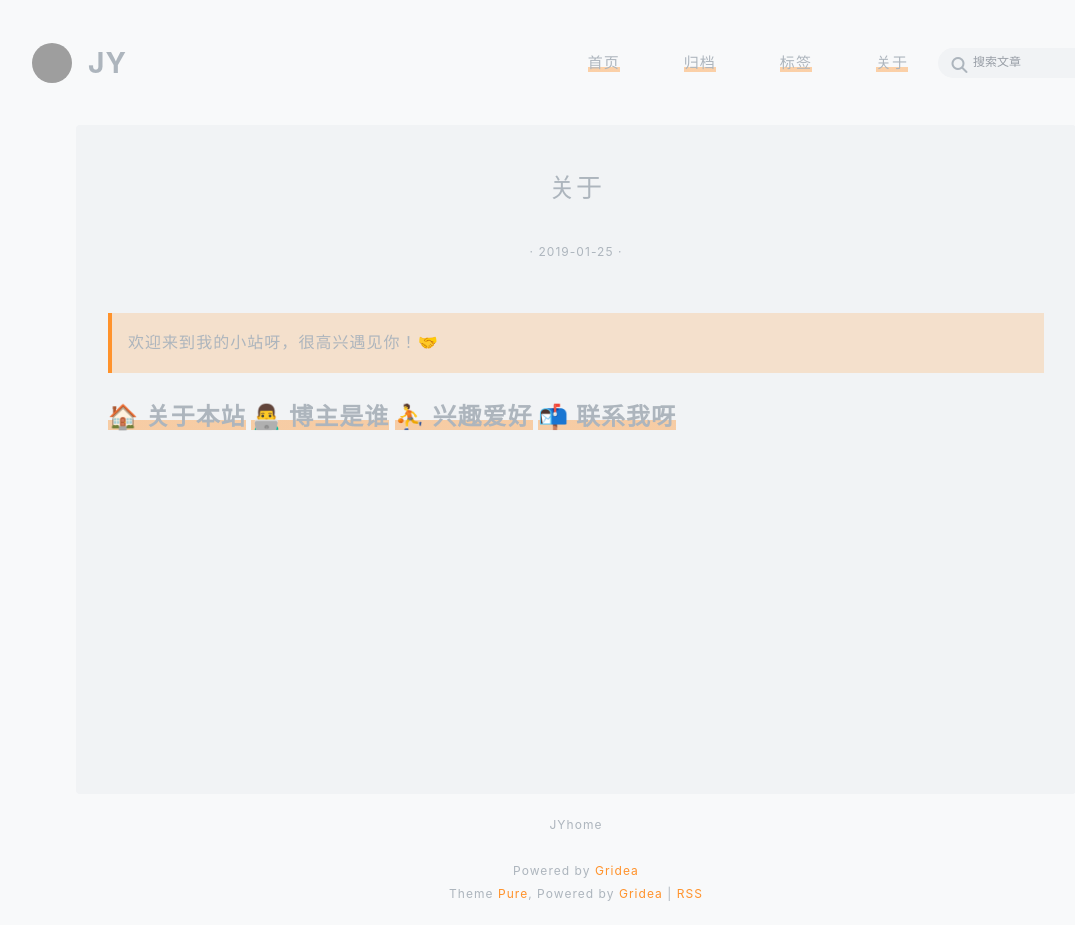
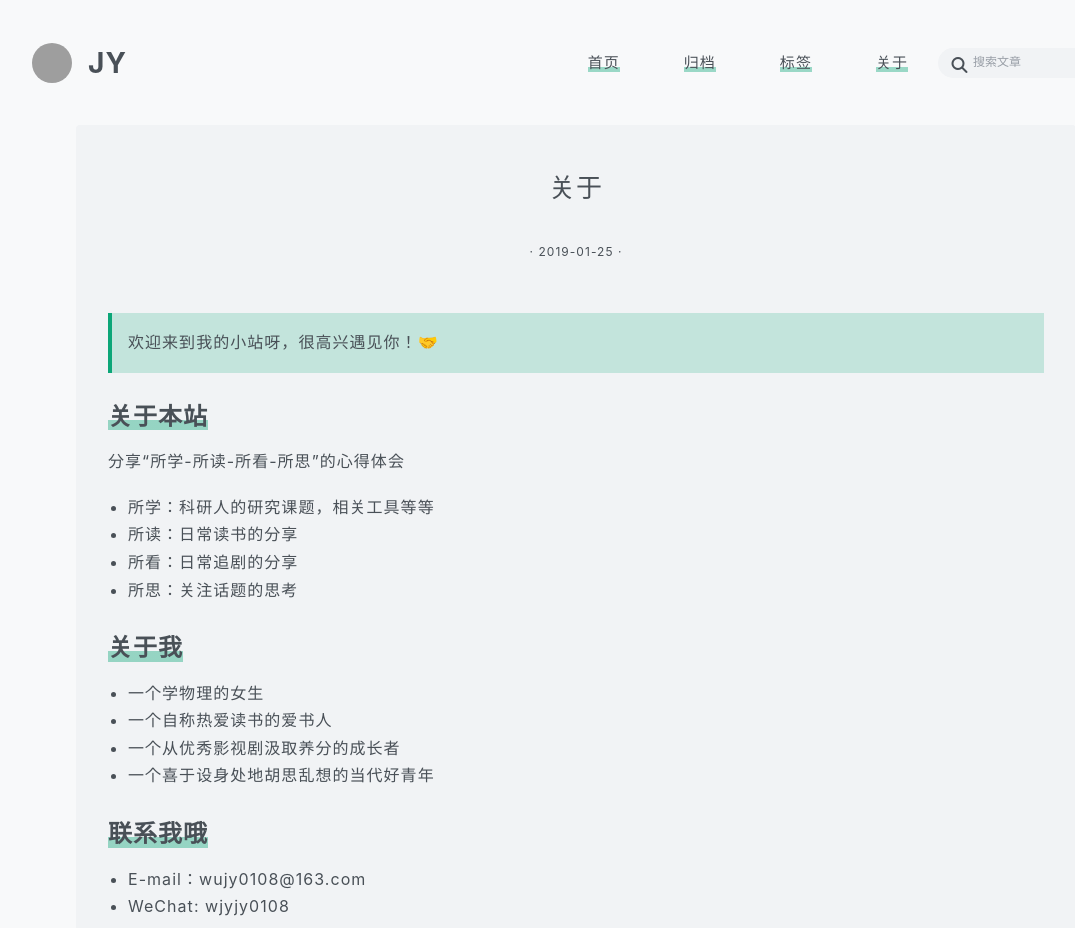
Before and after one commit to juyan0108/juyan0108.github.io, a plain HTML site: page post/about/index.html in a window 1280 px wide. Shown: the top 928 px of the page, without its empty margins (64-1139 px from the left). Drawn offline with nearby package versions, Linux system fonts and the light colour scheme; grey boxes are pictures that could not be loaded.

Commit message:
update from gridea: 2022-04-17 10:20:12

```diff
--- a/atom.xml
+++ b/atom.xml
@@ -2,7 +2,7 @@
 <feed xmlns="http://www.w3.org/2005/Atom">
     <id>https://juyan0108.github.io</id>
     <title>JY</title>
-    <updated>2022-04-16T03:04:04.282Z</updated>
+    <updated>2022-04-17T02:20:11.046Z</updated>
     <generator>https://github.com/jpmonette/feed</generator>
     <link rel="alternate" href="https://juyan0108.github.io"/>
     <link rel="self" href="https://juyan0108.github.io/atom.xml"/>
--- a/post/about/index.html
+++ b/post/about/index.html
@@ -6,7 +6,7 @@
 
 <title>关于 | JY</title>
 
-<link rel="shortcut icon" href="https://juyan0108.github.io/favicon.ico?v=1650078146500">
+<link rel="shortcut icon" href="https://juyan0108.github.io/favicon.ico?v=1650161983745">
 
 <link href="https://cdn.jsdelivr.net/npm/@fortawesome/fontawesome-free/css/all.min.css" rel="stylesheet">
 <link rel="stylesheet" href="https://juyan0108.github.io/styles/main.css">
@@ -77,7 +77,7 @@
 
         </div>
         <div style="text-align: center">
-            <form id="gridea-search-form" style="position: relative" data-update="1650078146500"
+            <form id="gridea-search-form" style="position: relative" data-update="1650161983745"
                 action="/search/">
                 <input class="search-input" autocomplete="off" spellcheck="false" name="q" placeholder="搜索文章" />
                 <i class="fas fa-search gt-c-content-color-first" style="position: absolute; top: 9px; left: 10px;"></i>
@@ -113,10 +113,26 @@
                     <blockquote>
 <p>欢迎来到我的小站呀，很高兴遇见你！🤝</p>
 </blockquote>
-<h2 id="关于本站">🏠 关于本站</h2>
-<h2 id="博主是谁">👨‍💻 博主是谁</h2>
-<h2 id="兴趣爱好">⛹ 兴趣爱好</h2>
-<h2 id="联系我呀">📬 联系我呀</h2>
+<h2 id="关于本站">关于本站</h2>
+<p>分享“所学-所读-所看-所思”的心得体会</p>
+<ul>
+<li>所学：科研人的研究课题，相关工具等等</li>
+<li>所读：日常读书的分享</li>
+<li>所看：日常追剧的分享</li>
+<li>所思：关注话题的思考</li>
+</ul>
+<h2 id="关于我">关于我</h2>
+<ul>
+<li>一个学物理的女生</li>
+<li>一个自称热爱读书的爱书人</li>
+<li>一个从优秀影视剧汲取养分的成长者</li>
+<li>一个喜于设身处地胡思乱想的当代好青年</li>
+</ul>
+<h2 id="联系我哦">联系我哦</h2>
+<ul>
+<li>E-mail：wujy0108@163.com</li>
+<li>WeChat: wjyjy0108</li>
+</ul>
 
                 </div>
             </article>
--- a/styles/main.css
+++ b/styles/main.css
@@ -1900,7 +1900,7 @@ code::-webkit-scrollbar-thumb:hover {
         }
 
         .gt-bg-content-color-first {
-          background: #adb5bd!important;
+          background: #495057!important;
         }
 
         .gt-bg-content-color-second {
@@ -1908,11 +1908,11 @@ code::-webkit-scrollbar-thumb:hover {
         }
 
         .gt-bg-accent-color-first {
-          background: #ff922b!important;
+          background: #0ca678!important;
         }
 
         .gt-bg-accent-color-second {
-          background: RGBA(255,146,43,0.2)!important;
+          background: RGBA(12,166,120,0.2)!important;
         }
 
         .gt-c-theme-color-first {
@@ -1924,7 +1924,7 @@ code::-webkit-scrollbar-thumb:hover {
         }
 
         .gt-c-content-color-first {
-          color: #adb5bd!important;
+          color: #495057!important;
         }
 
         .gt-c-content-color-second {
@@ -1932,52 +1932,52 @@ code::-webkit-scrollbar-thumb:hover {
         }
 
         .gt-c-accent-color-first {
-          color: #ff922b!important;
+          color: #0ca678!important;
         }
 
         .gt-c-accent-color-second {
-          color: RGBA(255,146,43,0.2)!important;
+          color: RGBA(12,166,120,0.2)!important;
         }
 
         body {
-          color: #adb5bd!important;
+          color: #495057!important;
         }
 
         a {
-          color: #ff922b!important;
+          color: #0ca678!important;
         }
 
         .post-content h1 {
           display: inline-block;
-          color: #adb5bd!important;
+          color: #495057!important;
           position: relative!important;
-          background: linear-gradient(180deg, transparent 75%, RGBA(255,146,43,0.4) 0)!important;
+          background: linear-gradient(180deg, transparent 75%, RGBA(12,166,120,0.4) 0)!important;
         }
 
         .post-content h2 {
           display: inline-block;
-          color: #adb5bd!important;
+          color: #495057!important;
           position: relative!important;
-          background: linear-gradient(180deg, transparent 75%, RGBA(255,146,43,0.4) 0)!important;
+          background: linear-gradient(180deg, transparent 75%, RGBA(12,166,120,0.4) 0)!important;
         }
 
         .gt-a-link {
-          color: #adb5bd!important;
+          color: #495057!important;
           position: relative!important;
-          background: linear-gradient(180deg, transparent 75%, RGBA(255,146,43,0.4) 0)!important;
+          background: linear-gradient(180deg, transparent 75%, RGBA(12,166,120,0.4) 0)!important;
         }
 
         .gt-post-content a {
-          color: #ff922b!important;
+          color: #0ca678!important;
         }
 
         .gt-post-content blockquote {
-          background: RGBA(255,146,43,0.2)!important;
-          border-color: #ff922b!important;
+          background: RGBA(12,166,120,0.2)!important;
+          border-color: #0ca678!important;
         }
 
         .gt-post-content code {
-          background: RGBA(255,146,43,0.2)!important;
+          background: RGBA(12,166,120,0.2)!important;
         }
 
         input::placeholder {
@@ -1985,6 +1985,6 @@ code::-webkit-scrollbar-thumb:hover {
         }
 
         .search-input {
-          color: #adb5bd!important;
+          color: #495057!important;
           background-color: #f1f3f5!important;
         }
```
Also changed, not shown: about/index.html (+2 -2 lines), api-info/index.html (+1 -1 lines), archives/index.html (+2 -2 lines), friends/index.html (+2 -2 lines), index.html (+2 -2 lines), post/yang/index.html (+2 -2 lines), search/index.html (+3 -3 lines), tags/index.html (+2 -2 lines).
